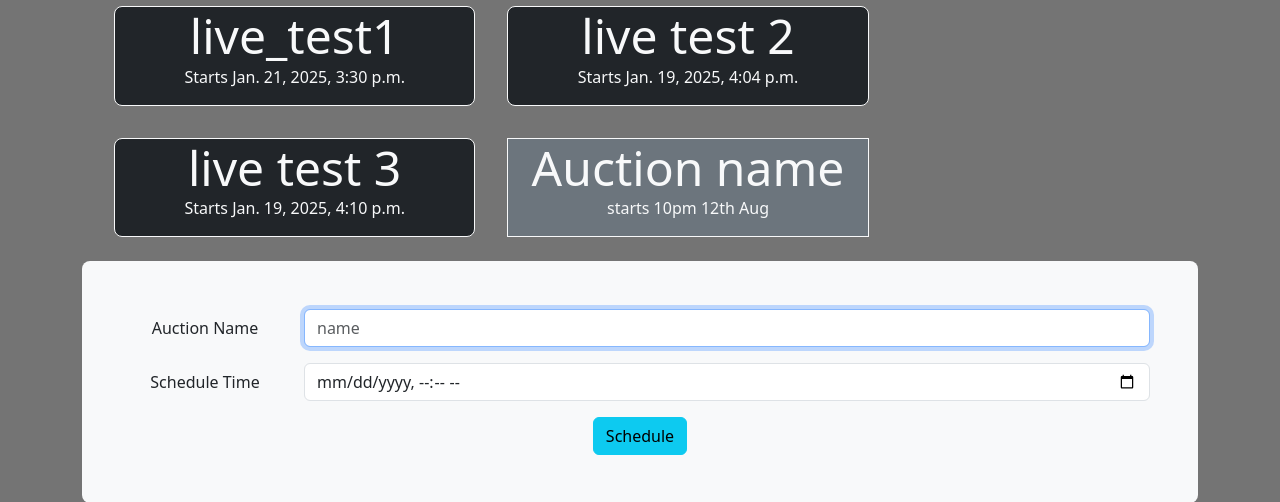
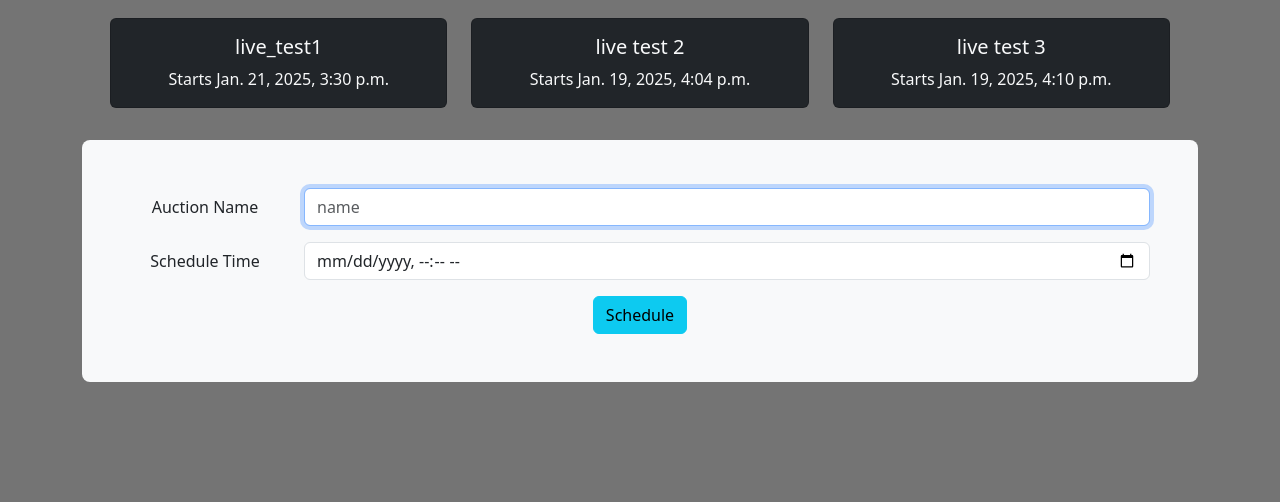
Before and after one commit to Kiruthhik/CrickAuction, a Django app: page /auctioneer/index/ in a window 1280 px wide. Shown: the part 74-576 px from the top of the page. Run offline with Django 5.2, Linux system fonts and the light colour scheme; data comes from the database, SQL or seed files in the repository; both versions use the stored data as it was after the commit; parts of the project's set-up code (start-up, migrations or seed data) failed here and were passed over; some libraries are stand-ins or nearby versions.

Commit message:
live auction background task synchoronization

```diff
--- a/auctioneer/tasks.py
+++ b/auctioneer/tasks.py
@@ -30,8 +30,10 @@ def start_auction(auction):
     players = auction.auction_players.all()
     for player in players:
         auction.current_player = player
+        auction.save()
         teams = player.interested_team.all()
         while(teams.count() >= 2):
             for team in teams:
                 auction.current_team_bid = team
+                auction.save()
                 time.sleep(10)
--- a/auctioneer/templates/auctioneer_index.html
+++ b/auctioneer/templates/auctioneer_index.html
@@ -11,19 +11,20 @@
         }
     </style>
     <div class="container mb-2">
-        <div class="row  m-1" >
+        <br>
+        <div class="row m-1">
             {% for auction in auctions %}
-                <div class="col-md-4 border border-light bg-dark text-light m-3 rounded-3" onclick="location.href='{% url 'auctioneer:auction' auction.name %}';">
-                    <div class="display-5">{{auction.name}}</div>
-                    <p>Starts  {{auction.scheduled_time}}</p>
-
+                <div class="col-md-4 mb-4">
+                    <div class="card bg-dark text-light h-100" onclick="location.href='{% url 'auctioneer:auction' auction.name %}';">
+                        <div class="card-body">
+                            <h5 class="card-title">{{auction.name}}</h5>
+                            <p class="card-text">Starts {{auction.scheduled_time}}</p>
+                        </div>
+                    </div>
                 </div>
             {% endfor %}
-            <div class="col-md-4 border border-light bg-secondary text-light m-3">
-                <div class="display-5">Auction name</div>
-                <p>starts 10pm  12th Aug</p>
-            </div>
         </div>
+        <script src="https://code.jquery.com/jquery-1.10.2.min.js"></script>
     </div>
 
     <div class="container bg-light p-5 rounded-3 ">
--- a/auctioneer/views.py
+++ b/auctioneer/views.py
@@ -82,10 +82,10 @@ def auction(request, auc_name):
     time = auction_instance.scheduled_time
     if time > datetime.datetime.now().replace(tzinfo=UTC):
         time_naive = time.replace(tzinfo=None)
-        #return render(request, 'timer.html', {'scheduled_time': time_naive, 'auction_name': auc_name})
+        return render(request, 'timer.html', {'scheduled_time': time_naive, 'auction_name': auc_name})
         return redirect('auctioneer:live_auction',auc_name)
     else:
-        return redirect('auctioneer:live_auction')
+        return redirect('auctioneer:live_auction',auc_name)
 
 def live_auction(request,auc_name):
     auction = LiveAuction.objects.get(name = auc_name)
@@ -94,6 +94,7 @@ def live_auction(request,auc_name):
         current_team = auction.current_team_bid
         teams = current_player.interested_team.all()
         data = {
+            "auction":auc_name,
             "current_player":current_player,
             "current_team":current_team,
             "teams":teams
```
Also changed, not shown: auctioneer/templates/add.html (+6 -6 lines), auctioneer/templates/live_auction.html (+17 -2 lines), franchise/templates/dashboard.html (+21 -1 lines), franchise/views.py (+7 -3 lines), db.sqlite3.
